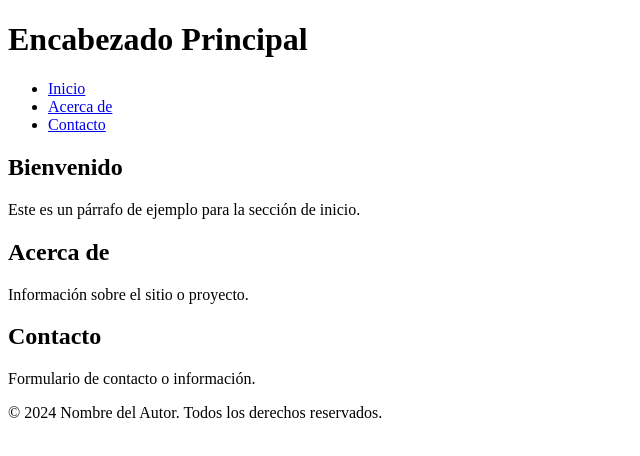
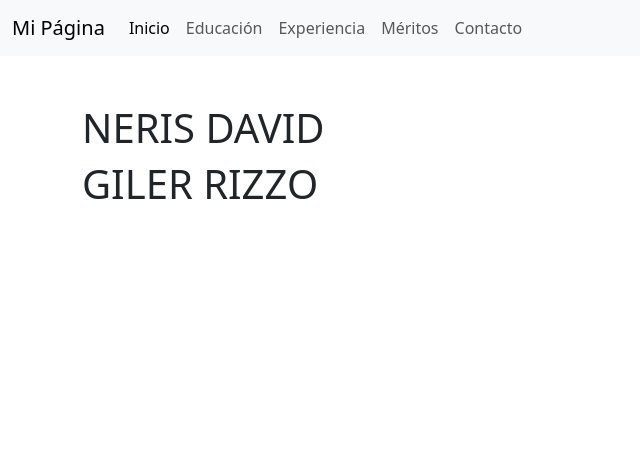
Before and after one commit to DavidGR21/PracticaGit4A_GilerDavid, a plain HTML site: page index.html in a window 1280 px wide. Shown: the whole page, without its empty margins (0-640 px from the left). Drawn offline with nearby package versions, Linux system fonts and the light colour scheme.

Commit message:
Se agrego Bootstrap al proyecto, menú e información personal

```diff
--- a/index.html
+++ b/index.html
@@ -4,40 +4,53 @@
     <meta charset="UTF-8">
     <meta name="viewport" content="width=device-width, initial-scale=1.0">
     <meta http-equiv="X-UA-Compatible" content="IE=edge">
-    <title>Título de la Página</title>
-    <link rel="stylesheet" href="estilos.css"> <!-- Enlace a un archivo CSS externo -->
+    <title>Mi Página Web</title>
+
+    <link href="https://cdn.jsdelivr.net/npm/bootstrap@5.3.0-alpha1/dist/css/bootstrap.min.css" rel="stylesheet">
+
 </head>
 <body>
-    <header>
-        <h1>Encabezado Principal</h1>
-        <nav>
-            <ul>
-                <li><a href="#inicio">Inicio</a></li>
-                <li><a href="#acerca">Acerca de</a></li>
-                <li><a href="#contacto">Contacto</a></li>
-            </ul>
-        </nav>
-    </header>
 
-    <main>
-        <section id="inicio">
-            <h2>Bienvenido</h2>
-            <p>Este es un párrafo de ejemplo para la sección de inicio.</p>
+    <nav class="navbar navbar-expand-lg navbar-light bg-light">
+        <div class="container-fluid">
+            <a class="navbar-brand" href="#">Mi Página</a>
+            <button class="navbar-toggler" type="button" data-bs-toggle="collapse" data-bs-target="#navbarNav" aria-controls="navbarNav" aria-expanded="false" aria-label="Toggle navigation">
+                <span class="navbar-toggler-icon"></span>
+            </button>
+            <div class="collapse navbar-collapse" id="navbarNav">
+                <ul class="navbar-nav">
+                    <li class="nav-item">
+                        <a class="nav-link active" href="#inicio">Inicio</a>
+                    </li>
+                    <li class="nav-item">
+                        <a class="nav-link" href="#educacion">Educación</a>
+                    </li>
+                    <li class="nav-item">
+                        <a class="nav-link" href="#experiencia">Experiencia</a>
+                    </li>
+                    <li class="nav-item">
+                        <a class="nav-link" href="#meritos">Méritos</a>
+                    </li>
+                    <li class="nav-item">
+                        <a class="nav-link" href="#contacto">Contacto</a>
+                    </li>
+                </ul>
+            </div>
+        </div>
+    </nav>
+
+    <div class="container mt-5">
+        <section id="nombres">
+            <h1>NERIS DAVID</h1>
         </section>
 
-        <section id="acerca">
-            <h2>Acerca de</h2>
-            <p>Información sobre el sitio o proyecto.</p>
+        <!-- Apellidos -->
+        <section id="apellidos">
+            <h1>GILER RIZZO</h1>  <!-- Cambia esto por tus apellidos -->
         </section>
+    </div>
 
-        <section id="contacto">
-            <h2>Contacto</h2>
-            <p>Formulario de contacto o información.</p>
-        </section>
-    </main>
-
-    <footer>
-        <p>&copy; 2024 Nombre del Autor. Todos los derechos reservados.</p>
-    </footer>
+    <!-- Agregar el script de Bootstrap -->
+    <script src="https://cdn.jsdelivr.net/npm/bootstrap@5.3.0-alpha1/dist/js/bootstrap.bundle.min.js"></script>
 </body>
 </html>
```
Also changed, not shown: 1 other file.
